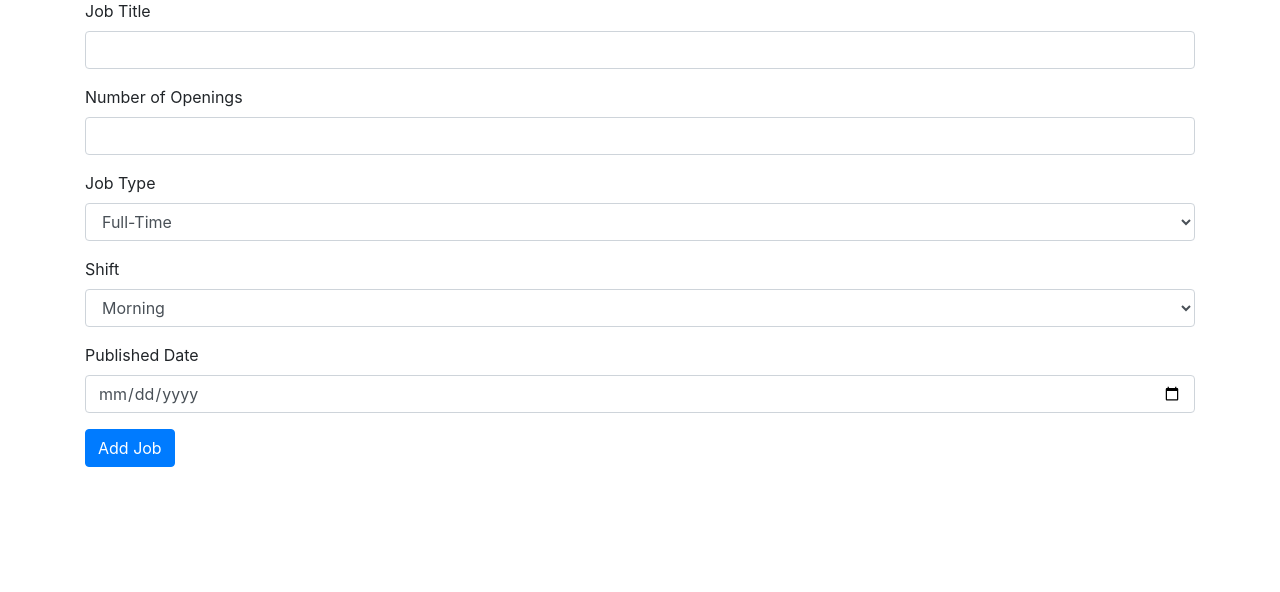
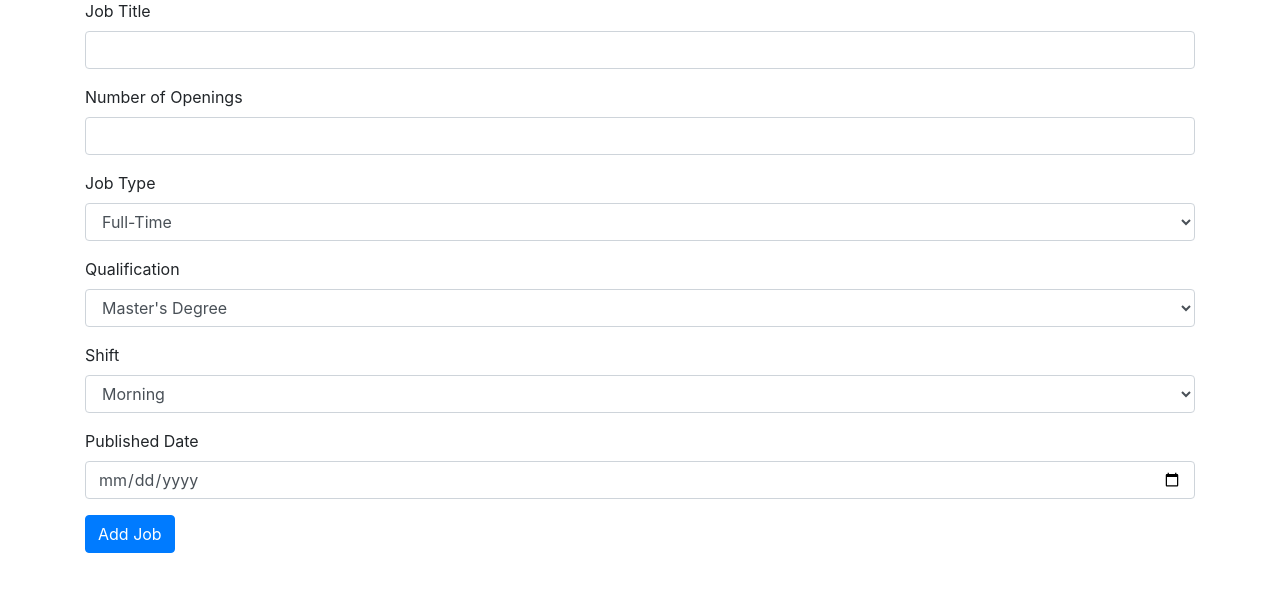
Before and after one commit to muku10/heathathome, a PHP site: page /admin_add_job.php in a window 1280 px wide. Shown: the part 95-687 px from the top of the page. Run offline with PHP 8.4, Linux system fonts and the light colour scheme.

Commit message:
Update admin_add_job.php

```diff
--- a/admin_add_job.php
+++ b/admin_add_job.php
@@ -1,32 +1,36 @@
 <?php
 include 'db.php'; // Include the database connection
 
+// Handle form submission
 if ($_SERVER["REQUEST_METHOD"] == "POST") {
+    // Get form data
     $title = $_POST['title'];
     $openings = $_POST['openings'];
     $job_type = $_POST['job_type'];
+    $qualification = $_POST['qualification'];
     $shift = $_POST['shift'];
     $published_date = $_POST['published_date'];
 
+    // Validate inputs
+    if (!empty($title) && !empty($openings) && !empty($job_type) && !empty($qualification) && !empty($shift) && !empty($published_date)) {
+        // Use prepared statements to prevent SQL injection
+        $sql = "INSERT INTO jobs (title, openings, job_type, qualification, shift, published_date)
+                VALUES (?, ?, ?, ?, ?, ?)";
+        $stmt = mysqli_prepare($conn, $sql);
+        mysqli_stmt_bind_param($stmt, "sissss", $title, $openings, $job_type, $qualification, $shift, $published_date);
+        $success = mysqli_stmt_execute($stmt);
 
-    // Validate inputs
-    if (!empty($title) && !empty($openings) && !empty($job_type) && !empty($shift) && !empty($published_date) ) {
-        $sql = "INSERT INTO jobs (title, openings, job_type, shift, published_date)
-                VALUES ('$title', '$openings', '$job_type', '$shift', '$published_date')";
-
-        if (mysqli_query($conn, $sql)) {
-            echo "<script>alert('Job added successfully'); window.location.href='admin_add_job.php';</script>";
+        if ($success) {
+            echo "<script>alert('Job added successfully'); window.location.href='admin_job_view.php';</script>";
         } else {
             echo "Error: " . mysqli_error($conn);
         }
+
+        mysqli_stmt_close($stmt);
     } else {
         echo "<script>alert('All fields are required');</script>";
     }
-}
-
-mysqli_close($conn);
-?>
-
+} ?>
 <!DOCTYPE html>
 <html lang="en">
 <head>
@@ -57,6 +61,14 @@ mysqli_close($conn);
                 </select>
             </div>
             <div class="form-group">
+                <label>Qualification</label>
+                <select class="form-control" name="qualification" required>
+                    <option value="Master's Degree">Master's Degree</option>
+                    <option value="Bachelor's Degree">Bachelor's Degree</option>
+                    <option value="PhD">PhD</option>
+                </select>
+            </div>
+            <div class="form-group">
                 <label>Shift</label>
                 <select class="form-control" name="shift">
                     <option value="Morning">Morning</option>
@@ -74,3 +86,6 @@ mysqli_close($conn);
     </div>
 </body>
 </html>
+<?php
+mysqli_close($conn);
+?>
```
